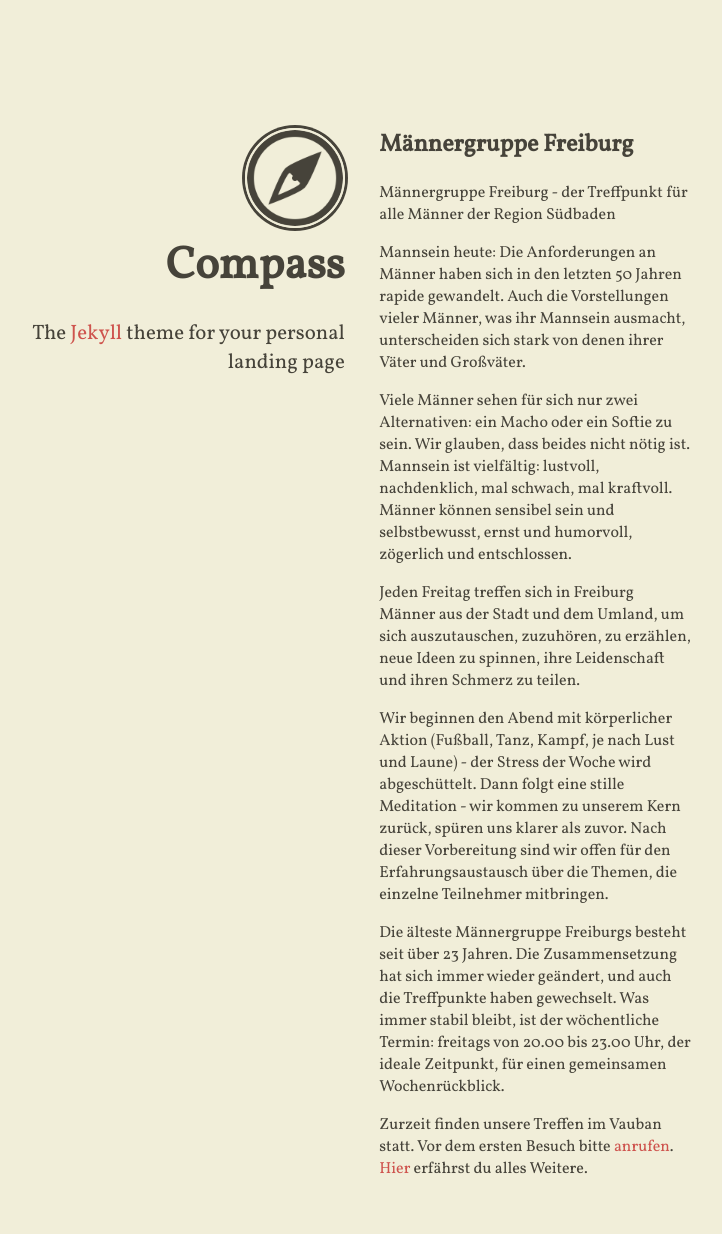
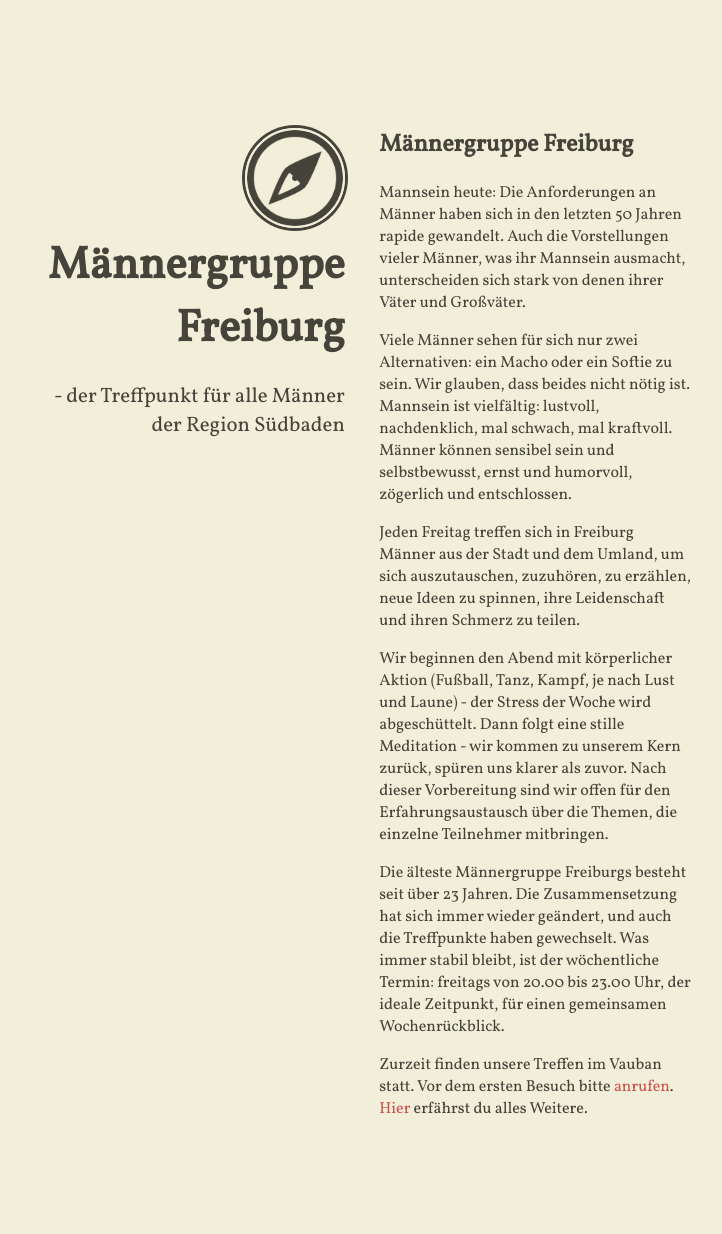
Before and after one commit to biocarl/maenner-freiburg, a Jekyll site: the page built from index.html, in a window 1280 px wide. Shown: the whole page, without its empty margins (288-1010 px from the left). Built offline with Jekyll 4.4.1, drawn with Linux system fonts in a browser that asks for light colours; nearby versions of some CDN libraries; after the commit the page ends 1174 px from its top, so only the background shows below that.

Commit message:
update _config

```diff
--- a/_config.yml
+++ b/_config.yml
@@ -7,9 +7,9 @@ compass:
   # an avatar or logo (optional)
   logo: "/images/compass.png"
   # author will appear under the avatar (optional)
-  author: "Compass"
+  author: "Männergruppe Freiburg"
   # tagline will appear under the title (optional)
-  tagline: "The <a href='http://jekyllrb.com'>Jekyll</a> theme for your personal landing page"
+  tagline: "- der Treffpunkt für alle Männer der Region Südbaden"
   # if include_content is true, the contents of the content.html include will be
   # added right above the generated item list, if present
   include_content: true
@@ -18,7 +18,7 @@ compass:
   # Tracking Code to that file.
   include_analytics: false
   # Twitter @username (as defined by the Twitter Card specs)
-  twitter: "compass"
+  twitter: ""
 
 # exclude
 exclude: ["CNAME", "Gemfile", "Gemfile.lock", "LICENSE", "README.md"]
--- a/_includes/content.html
+++ b/_includes/content.html
@@ -1,6 +1,5 @@
 <h2>Männergruppe Freiburg</h2>
 
-Männergruppe Freiburg - der Treffpunkt für alle Männer der Region Südbaden
 
 
 <p>Mannsein heute: Die Anforderungen an M&auml;nner haben sich in den letzten 50 Jahren rapide gewandelt. Auch die Vorstellungen vieler M&auml;nner, was ihr Mannsein ausmacht, unterscheiden sich stark von denen ihrer V&auml;ter und Gro&szlig;v&auml;ter.</p>
```
